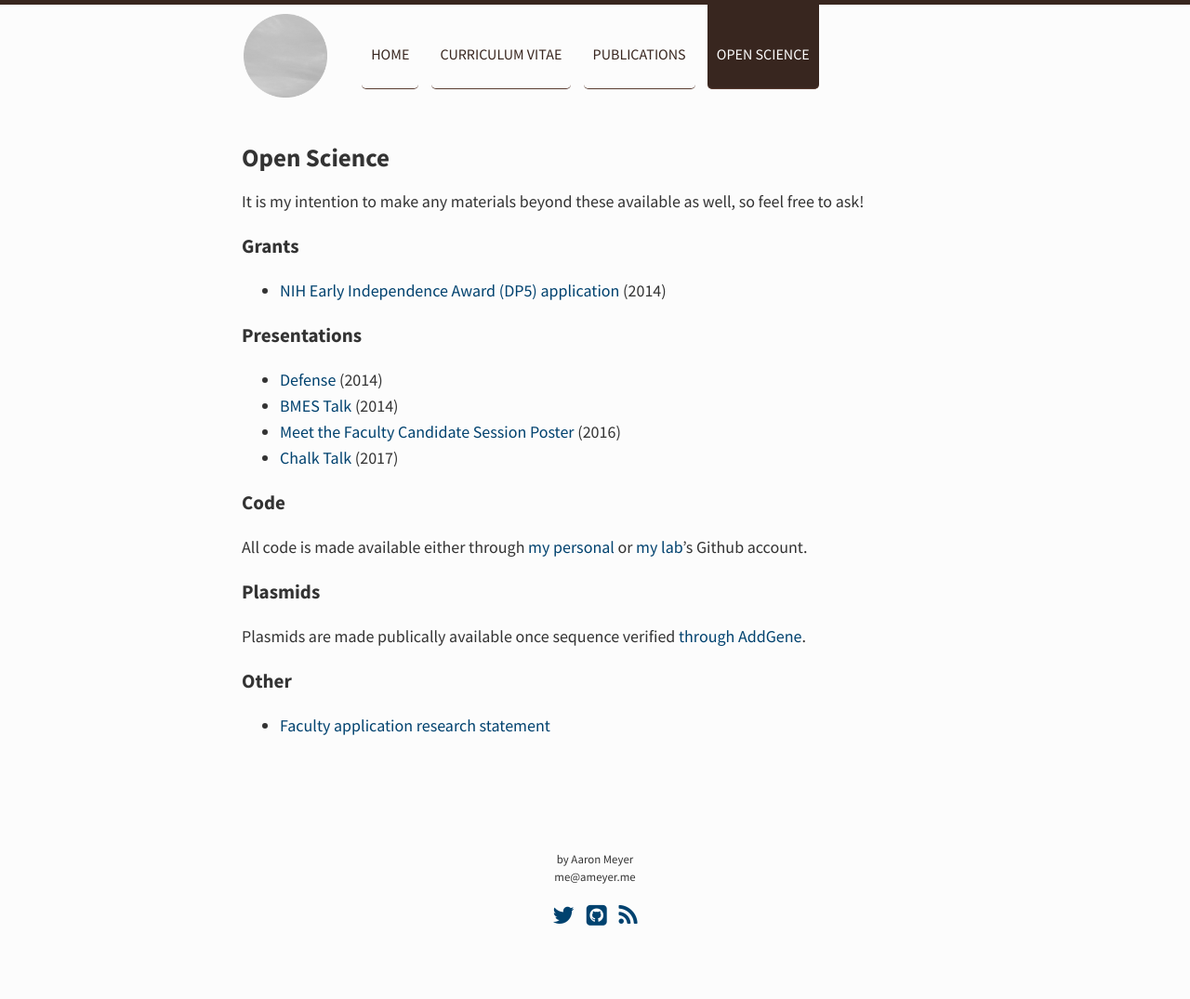
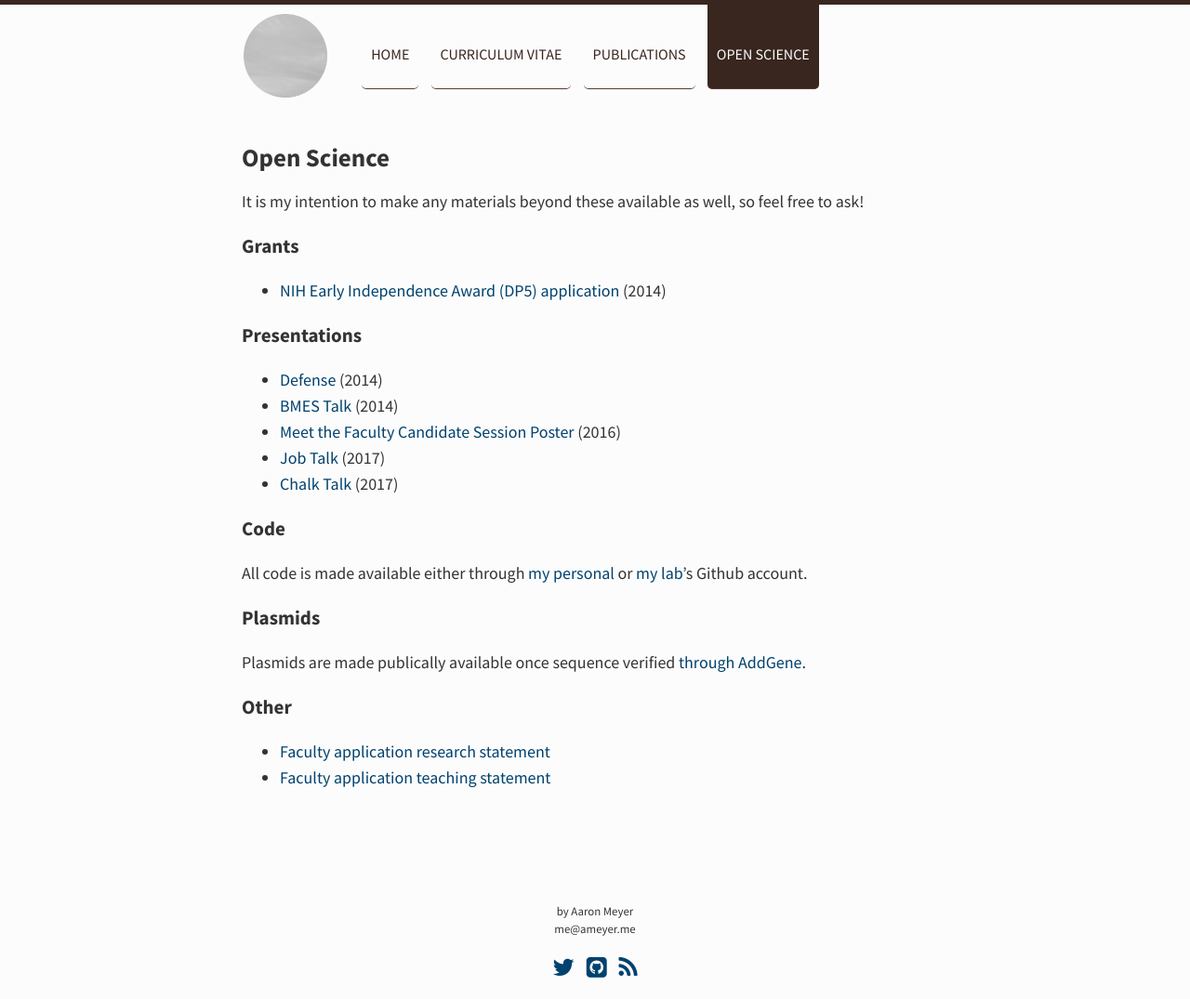
Before and after one commit to thanatosmin/ameyer.me, a Jekyll site: the page built from opensci/index.md, in a window 1280 px wide. Shown: the whole page at 93% size. Built offline with Jekyll 4.4.1, drawn with Linux system fonts in a browser that asks for light colours; nearby versions of some CDN libraries; comment, search, counter and statistics services are not loaded; before the commit the page ends 1019 px from its top, so only the background shows below that.

Commit message:
Update open science links

```diff
--- a/opensci/index.md
+++ b/opensci/index.md
@@ -14,6 +14,7 @@ It is my intention to make any materials beyond these available as well, so feel
 - [Defense](/public/files/Opensci-DefensePresentation.pdf) (2014)
 - [BMES Talk](/public/files/Opensci-BMES-Talk-2014.pdf) (2014)
 - [Meet the Faculty Candidate Session Poster](/public/files/Opensci-MTFC-Session-BMES-2016.pdf) (2016)
+- [Job Talk](/public/files/Opensci-JobTalk.pdf) (2017)
 - [Chalk Talk](/public/files/Opensci-ChalkTalk.pdf) (2017)
 
 ### Code
@@ -27,3 +28,4 @@ Plasmids are made publically available once sequence verified [through AddGene](
 ### Other
 
 - [Faculty application research statement](/public/files/Opensci-FacResearch.pdf)
+- [Faculty application teaching statement](/public/files/Opensci-FacTeaching.pdf)
```
